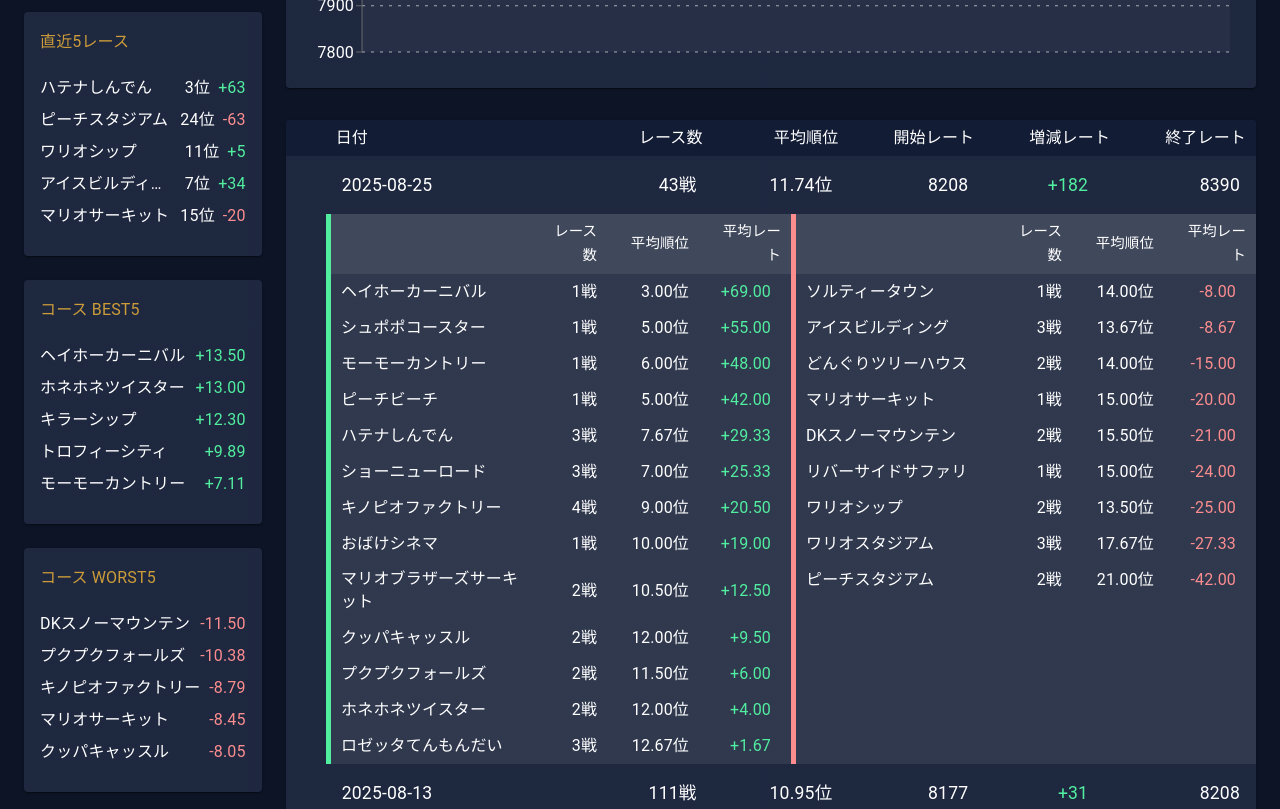
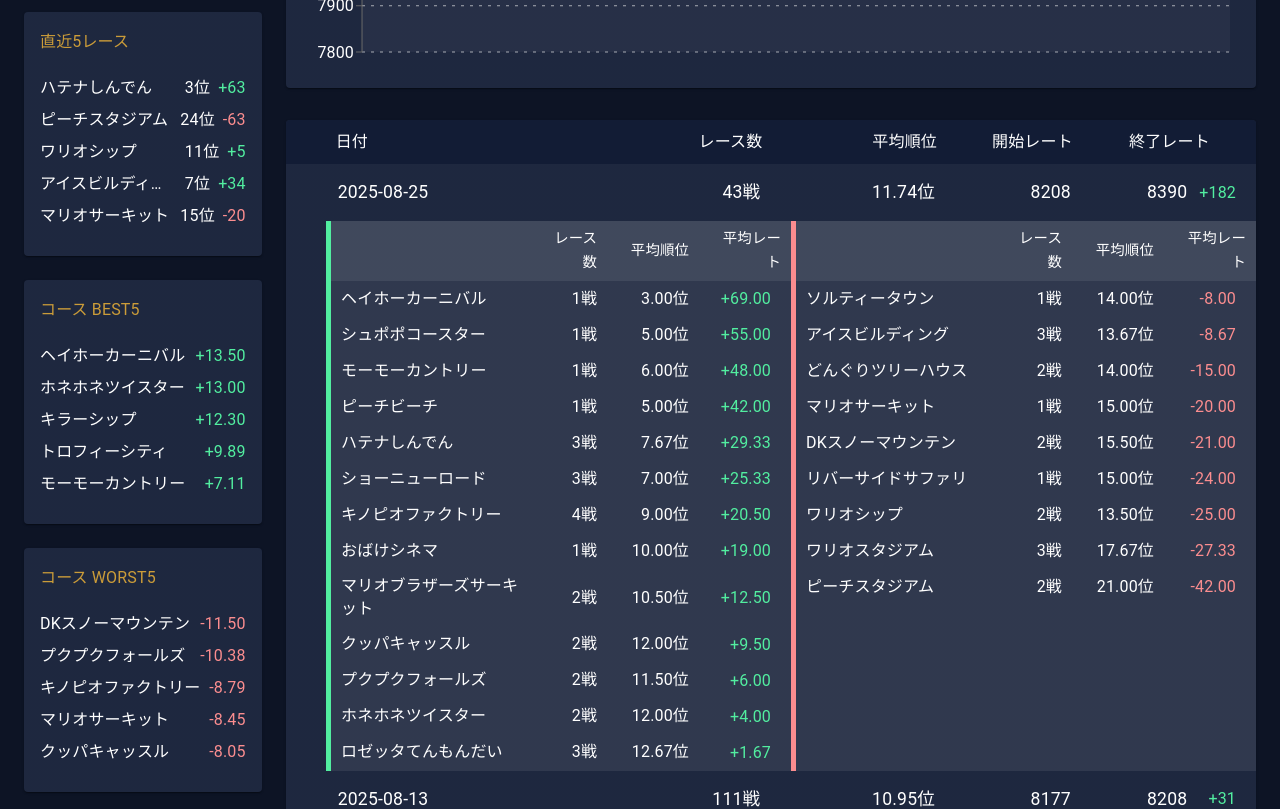
Before and after one commit to katodata817/katodata, a React (Vite) app: page / in a window 1280 px wide. Shown: the part 440-1249 px from the top of the page. Built offline with nearby package versions, Linux system fonts and the light colour scheme; some icons are missing.

Commit message:
fix style / dailyPage,topPage

```diff
--- a/src/pages/DailySummaryPage.jsx
+++ b/src/pages/DailySummaryPage.jsx
@@ -24,8 +24,8 @@
 import StyledTable from "../components/StyledTable";
 
 const rootHeaderSx = {
-  padding: { xs: "6px 6px", sm: "16px 12px" },
-  fontSize: { xs: "0.8rem", sm: "0.9rem", md: "1.0rem" },
+  padding: { xs: "6px 6px", sm: "10px 10px" },
+  fontSize: { xs: "0.7rem", sm: "0.9rem", md: "1.0rem" },
 };
 
 const rootBodySx = {
@@ -35,7 +35,7 @@
 
 const rootRateSx = {
   padding: { xs: "0px 6px 0px 0px", sm: "0px 10px 0px 0px" },
-  fontSize: { xs: "0.7rem", sm: "0.8rem", md: "0.9rem" },
+  fontSize: { xs: "0.7rem", sm: "0.8rem", md: "1.0rem" },
 };
 
 // 一日ごとの行コンポーネント
@@ -151,10 +151,10 @@
         <colgroup>
           <col style={{ width: "4%" }} />
           <col style={{ width: "auto" }} />
-          <col style={{ width: "13%" }} />
-          <col style={{ width: "15%" }} />
-          <col style={{ width: "13%" }} />
-          <col style={{ width: "10%" }} />
+          <col style={{ width: "18%" }} />
+          <col style={{ width: "18%" }} />
+          <col style={{ width: "14%" }} />
+          <col style={{ width: "12%" }} />
           <col style={{ width: "2%" }} />
         </colgroup>
         <TableHead>
--- a/src/pages/TopPage.jsx
+++ b/src/pages/TopPage.jsx
@@ -26,15 +26,19 @@
 import StyledTable from "../components/StyledTable";
 
 const rootHeaderSx = {
-  padding: { xs: "6px 6px", sm: "6px 10px" },
-  fontSize: { xs: "0.8rem", sm: "0.9rem", md: "1.0rem" },
+  padding: { xs: "6px 6px", sm: "10px 10px" },
+  fontSize: { xs: "0.7rem", sm: "0.9rem", md: "1.0rem" },
 };
 
 const rootBodySx = {
-  padding: { xs: "12px 2px", sm: "16px 16px" },
+  padding: { xs: "12px 4px", sm: "16px 12px" },
   fontSize: { xs: "0.8rem", sm: "1.0rem", md: "1.1rem" },
 };
 
+const rootRateSx = {
+  padding: { xs: "0px 6px 0px 0px", sm: "0px 10px 0px 0px" },
+  fontSize: { xs: "0.7rem", sm: "0.8rem", md: "1.0rem" },
+};
 const childHeaderSx = {
   padding: { xs: "6px 10px", sm: "6px 10px" },
   fontSize: { xs: "0.6rem", sm: "0.8rem", md: "0.9rem" },
@@ -144,10 +148,10 @@
           {day.startRate}
         </TableCell>
         <TableCell align="right" sx={rootBodySx}>
-          <RateChange value={day.rateChange} isFixed={false} sx={rootBodySx} />
+          {day.endRate}
         </TableCell>
-        <TableCell align="right" sx={rootBodySx}>
-          {day.endRate}
+        <TableCell align="right" sx={rootRateSx}>
+          <RateChange value={day.rateChange} isFixed={false} sx={rootRateSx} />
         </TableCell>
       </TableRow>
 
@@ -227,13 +231,13 @@
       <TableContainer component={Paper} sx={{ padding: 0 }}>
         <StyledTable aria-label="日別戦績テーブル">
           <colgroup>
+            <col style={{ width: "4%" }} />
+            <col style={{ width: "auto" }} />
+            <col style={{ width: "18%" }} />
+            <col style={{ width: "18%" }} />
+            <col style={{ width: "14%" }} />
+            <col style={{ width: "12%" }} />
             <col style={{ width: "2%" }} />
-            <col style={{ width: "auto" }} />
-            <col style={{ width: "14%" }} />
-            <col style={{ width: "14%" }} />
-            <col style={{ width: "14%" }} />
-            <col style={{ width: "14%" }} />
-            <col style={{ width: "14%" }} />
           </colgroup>
           <TableHead>
             <TableRow sx={{ backgroundColor: "background.paper" }}>
@@ -248,10 +252,7 @@
               <TableCell sx={rootHeaderSx} align="right">
                 {isMobile ? "開始" : "開始レート"}
               </TableCell>
-              <TableCell sx={rootHeaderSx} align="right">
-                {isMobile ? "増減" : "増減レート"}
-              </TableCell>
-              <TableCell sx={rootHeaderSx} align="right">
+              <TableCell sx={rootHeaderSx} align="center" colSpan={2}>
                 {isMobile ? "終了" : "終了レート"}
               </TableCell>
             </TableRow>
```
